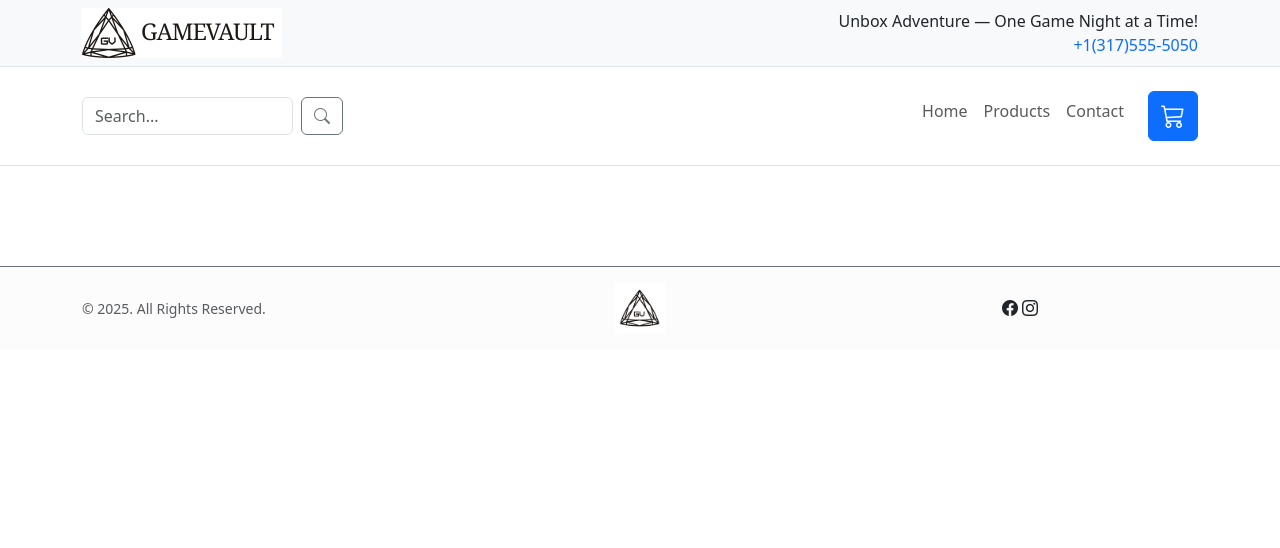
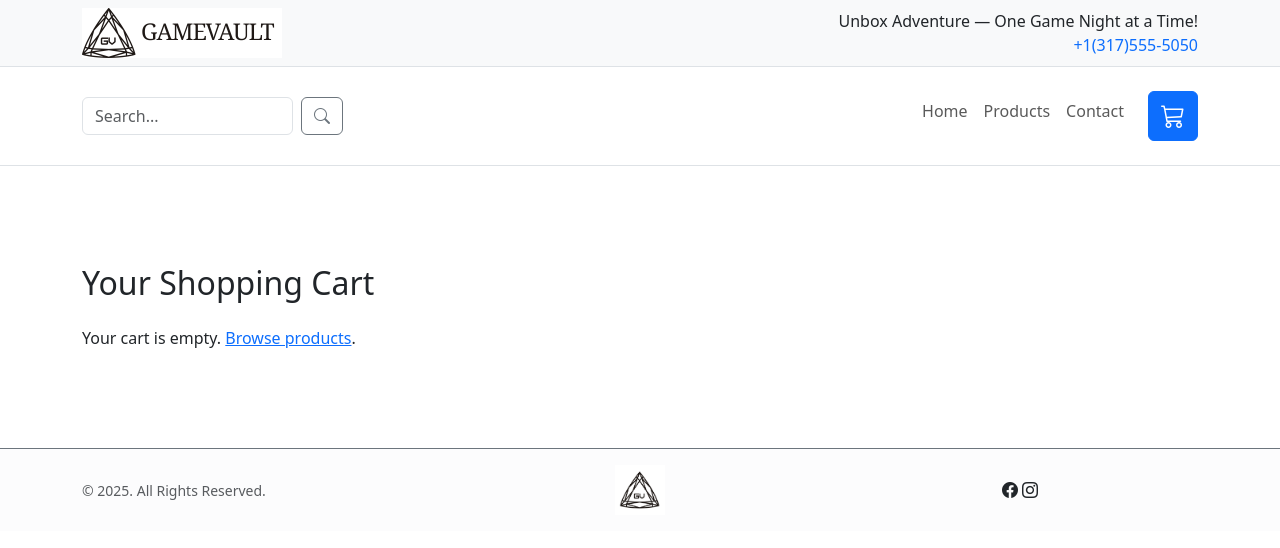
Before and after one commit to kafoulk/GameVault, a PHP site: page /public/pages/shopping_cart.php in a window 1280 px wide. Shown: the top 548 px of the page. Run offline with PHP 8.4, Linux system fonts and the light colour scheme; some libraries are stand-ins or nearby versions.

Commit message:
Creating shopping page content and backend logic

```diff
--- a/includes/header.php
+++ b/includes/header.php
@@ -21,7 +21,7 @@
             <div class="container">
                 <div class="row align-items-center">
                     <div class="col-lg-3 col-md-4 col-12">
-                        <a class="navbar-brand" href="#">
+                        <a class="navbar-brand" href="../../public/pages/index.php">
                             <img src="../../public/assets/images/gv_logo_long.png" alt="gamevault logo" style="height:50px">
                         </a>
                     </div>
@@ -78,6 +78,6 @@
             </div>
         </div>
 
-    </header><!-- #header -->
+    </header>
 
     <body>
--- /dev/null
+++ b/public/pages/checkout.php
@@ -0,0 +1,5 @@
+<?php include '../../includes/header.php'; ?>
+    <main>
+
+    </main>
+<?php include "../../includes/footer.php"; ?>
--- /dev/null
+++ b/public/pages/products.php
@@ -0,0 +1,5 @@
+<?php include '../../includes/header.php'; ?>
+    <main>
+
+    </main>
+<?php include "../../includes/footer.php"; ?>
--- a/public/pages/shopping_cart.php
+++ b/public/pages/shopping_cart.php
@@ -1,10 +1,56 @@
 <?php
 // Dynamically load header
 include "../../includes/header.php";
+// Import backend logic for cart
+require_once '../src/php/cart.php';
+$total = calculate_cart_total();
 ?>
 <body>
 <main>
-
+    <div class="container my-5">
+        <h2 class="mb-4">Your Shopping Cart</h2>
+        <?php if (!empty($_SESSION['cart'])): ?>
+            <table class="table table-bordered">
+                <thead class="table-light">
+                <tr>
+                    <th>Product</th>
+                    <th>Price</th>
+                    <th>Quantity</th>
+                    <th>Total</th>
+                    <th>Action</th>
+                </tr>
+                </thead>
+                <tbody>
+                <?php
+                $total_price = 0;
+                foreach ($_SESSION['cart'] as $item):
+                    $item_total = $item['price'] * $item['quantity'];
+                    $total_price += $item_total;
+                    ?>
+                    <tr>
+                        <td><?= htmlspecialchars($item['name']) ?></td>
+                        <td>$<?= number_format($item['price'], 2) ?></td>
+                        <td><?= $item['quantity'] ?></td>
+                        <td>$<?= number_format($item_total, 2) ?></td>
+                        <td>
+                            <a href="cart.php?action=remove&id=<?= $item['id'] ?>" class="btn btn-sm btn-danger">Remove</a>
+                        </td>
+                    </tr>
+                <?php endforeach; ?>
+                <tr>
+                    <td colspan="3" class="text-end"><strong>Total:</strong></td>
+                    <td colspan="2"><strong>$<?= number_format($total_price, 2) ?></strong></td>
+                </tr>
+                </tbody>
+            </table>
+            <div class="d-flex justify-content-between">
+                <a href="products.php" class="btn btn-secondary">Continue Shopping</a>
+                <a href="checkout.php" class="btn btn-primary">Checkout</a>
+            </div>
+        <?php else: ?>
+            <p>Your cart is empty. <a href="products.php">Browse products</a>.</p>
+        <?php endif; ?>
+    </div>
 </main>
 <?php include "../../includes/footer.php"; ?>
 <script src="/node_modules/bootstrap/dist/js/bootstrap.bundle.min.js"></script>
--- /dev/null
+++ b/public/src/php/cart.php
@@ -0,0 +1,69 @@
+<?php
+
+session_start();
+
+// Initialize the cart if it doesn't exist
+if (!isset($_SESSION['cart'])) {
+    $_SESSION['cart'] = [];
+}
+
+// Handle add to cart action
+if ($_SERVER['REQUEST_METHOD'] === 'POST' && isset($_POST['product_id'], $_POST['quantity'])) {
+    $product_id = $_POST['product_id'];
+    $quantity = (int)$_POST['quantity'];
+
+    // Fetch product details from the database
+    // Assuming you have a function getProductById($id) that returns product details
+    $product = getProductById($product_id);
+
+    if ($product) {
+        // Check if the product is already in the cart
+        if (isset($_SESSION['cart'][$product_id])) {
+            // Update the quantity
+            $_SESSION['cart'][$product_id]['quantity'] += $quantity;
+        } else {
+            // Add new product to the cart
+            $_SESSION['cart'][$product_id] = [
+                'id' => $product['id'],
+                'name' => $product['name'],
+                'price' => $product['price'],
+                'quantity' => $quantity
+            ];
+        }
+    }
+
+    // Redirect to the cart page
+    header('Location: cart.php');
+    exit;
+}
+
+// Handle remove from cart action
+if (isset($_GET['action']) && $_GET['action'] === 'remove' && isset($_GET['id'])) {
+    $product_id = $_GET['id'];
+    unset($_SESSION['cart'][$product_id]);
+    header('Location: cart.php');
+    exit;
+}
+
+// Function to fetch product details from the database
+function getProductById($id)
+{
+    // Replace with your actual database connection and query
+    // Example using PDO:
+    $pdo = new PDO('mysql:host=localhost;dbname=your_database', 'username', 'password');
+    $stmt = $pdo->prepare('SELECT id, name, price FROM products WHERE id = ?');
+    $stmt->execute([$id]);
+    return $stmt->fetch(PDO::FETCH_ASSOC);
+}
+function calculate_cart_total()
+{
+    $total = 0;
+
+    if (isset($_SESSION['cart'])) {
+        foreach ($_SESSION['cart'] as $item) {
+            $total += $item['price'] * $item['quantity'];
+        }
+    }
+
+    return $total;
+}
```
